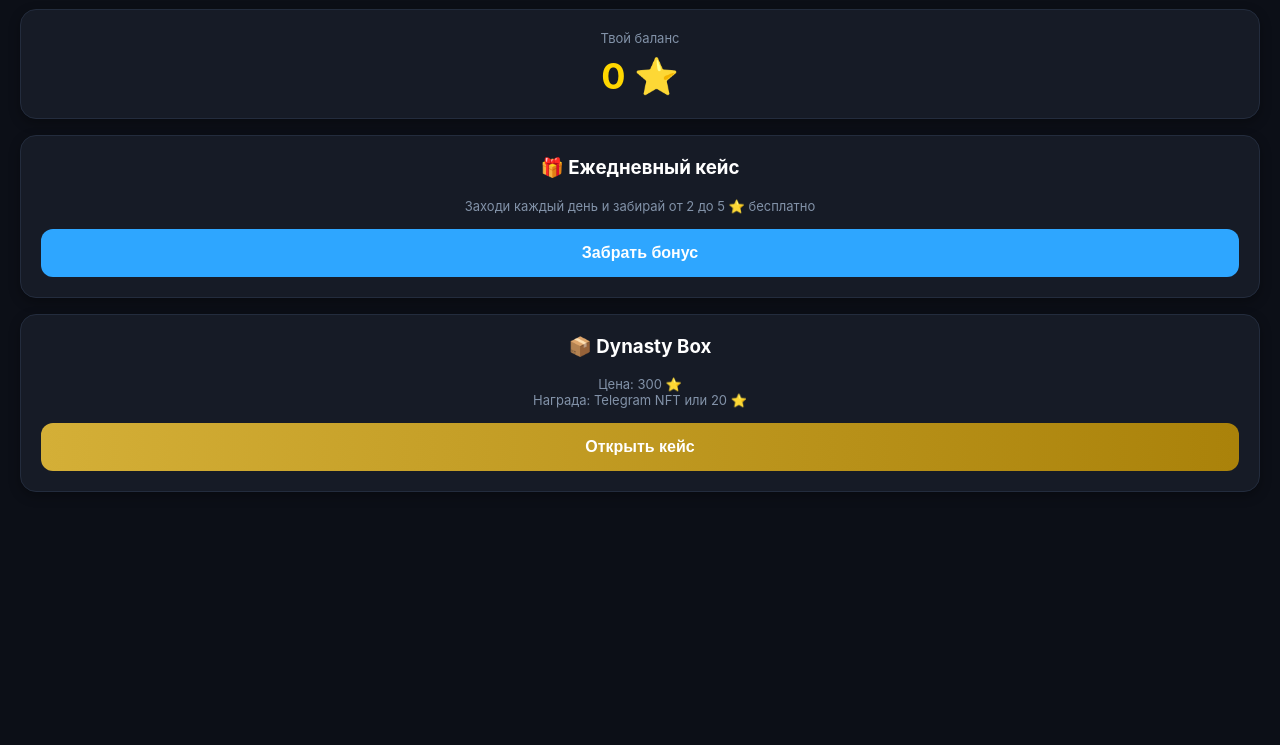
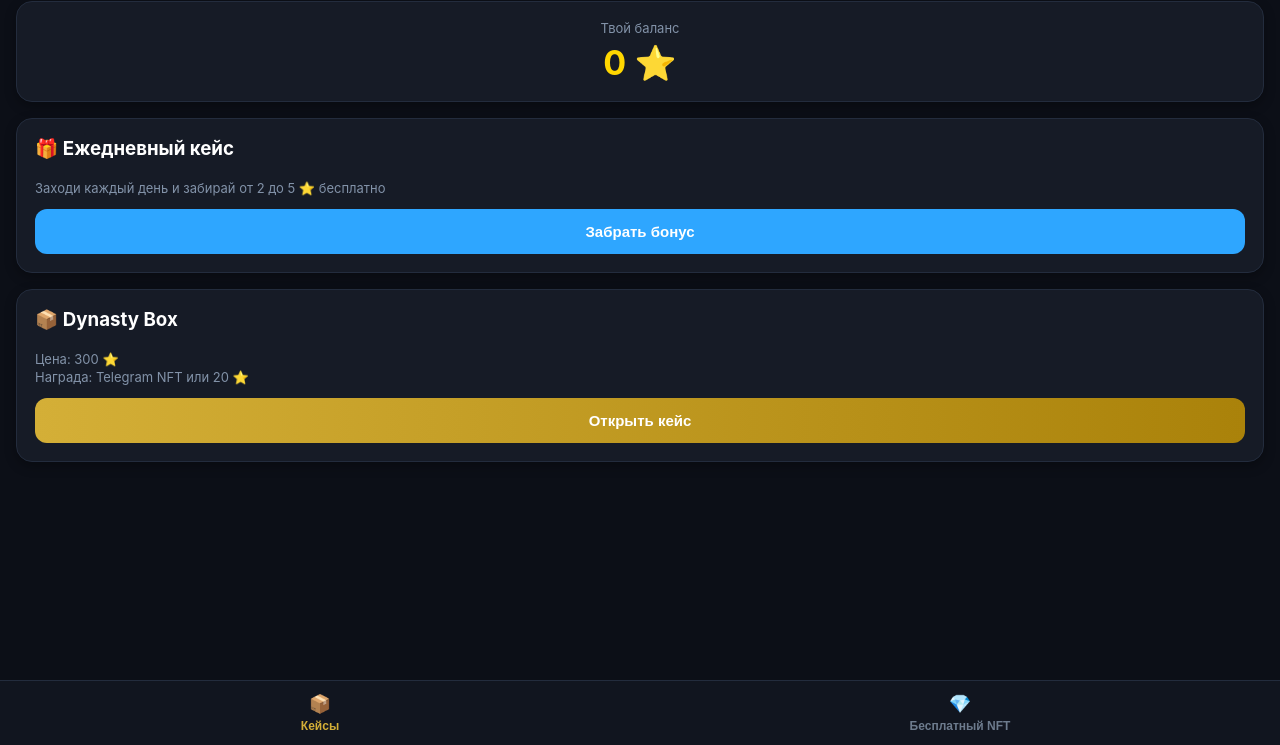
Before and after one commit to dynastygift/dynasty.github.io, a website: page index.html in a window 1280 px wide. Shown: the part 55-800 px from the top of the page. Drawn offline with Linux system fonts and the light colour scheme; no server answers.

Commit message:
Update index.html

```diff
--- a/index.html
+++ b/index.html
@@ -7,19 +7,132 @@
   <script src="https://telegram.org/js/telegram-web-app.js"></script>
   <style>
     * { box-sizing: border-box; }
-    body { font-family: -apple-system, BlinkMacSystemFont, 'Segoe UI', Roboto, sans-serif; background: #0c0f17; color: #fff; margin: 0; padding: 20px; text-align: center; }
-    .header-title { font-size: 20px; font-weight: 800; letter-spacing: 1px; color: #d4af37; text-transform: uppercase; margin-bottom: 20px; }
-    .card { background: #161b26; padding: 20px; border-radius: 16px; margin-bottom: 16px; border: 1px solid #232c3d; box-shadow: 0 4px 12px rgba(0,0,0,0.3); }
-    .balance-val { font-size: 36px; font-weight: bold; color: #ffd700; margin-top: 8px; }
-    button { width: 100%; background: #2ea6ff; color: #fff; border: none; padding: 15px; border-radius: 12px; font-size: 16px; font-weight: bold; cursor: pointer; }
+    body {
+      font-family: -apple-system, BlinkMacSystemFont, 'Segoe UI', Roboto, sans-serif;
+      background: #0c0f17;
+      color: #fff;
+      margin: 0;
+      padding: 16px 16px 80px 16px;
+      text-align: center;
+    }
+    .header-title {
+      font-size: 20px;
+      font-weight: 800;
+      letter-spacing: 1px;
+      color: #d4af37;
+      text-transform: uppercase;
+      margin-bottom: 16px;
+    }
+    .card {
+      background: #161b26;
+      padding: 18px;
+      border-radius: 16px;
+      margin-bottom: 16px;
+      border: 1px solid #232c3d;
+      box-shadow: 0 4px 12px rgba(0,0,0,0.3);
+      text-align: left;
+    }
+    .text-center { text-align: center; }
+    .balance-val {
+      font-size: 34px;
+      font-weight: bold;
+      color: #ffd700;
+      margin-top: 6px;
+    }
+    button {
+      width: 100%;
+      background: #2ea6ff;
+      color: #fff;
+      border: none;
+      padding: 14px;
+      border-radius: 12px;
+      font-size: 15px;
+      font-weight: bold;
+      cursor: pointer;
+      text-decoration: none;
+      display: inline-block;
+      text-align: center;
+    }
     button:active { transform: scale(0.97); }
-    .desc { font-size: 13px; color: #8292a8; margin-bottom: 15px; }
+    .btn-gold {
+      background: linear-gradient(90deg, #d4af37, #aa820a);
+    }
+    .desc {
+      font-size: 13px;
+      color: #8292a8;
+      margin-bottom: 12px;
+      line-height: 1.4;
+    }
+
+    /* Навигация по вкладкам внизу экрана */
+    .tab-bar {
+      position: fixed;
+      bottom: 0;
+      left: 0;
+      right: 0;
+      height: 65px;
+      background: #11151f;
+      border-top: 1px solid #232c3d;
+      display: flex;
+      justify-content: space-around;
+      align-items: center;
+      z-index: 1000;
+    }
+    .tab-btn {
+      background: none;
+      border: none;
+      color: #6d7b8d;
+      font-size: 12px;
+      display: flex;
+      flex-direction: column;
+      align-items: center;
+      gap: 4px;
+      padding: 8px 0;
+      cursor: pointer;
+    }
+    .tab-btn.active {
+      color: #d4af37;
+      font-weight: bold;
+    }
+    .tab-btn span {
+      font-size: 18px;
+    }
+    .tab-content {
+      display: none;
+    }
+    .tab-content.active {
+      display: block;
+    }
+
+    /* Стили списка условий */
+    .task-step {
+      margin-bottom: 12px;
+      font-size: 13px;
+      color: #cfd6e0;
+      line-height: 1.4;
+    }
+    .task-step strong {
+      color: #ffd700;
+    }
+    .badge {
+      display: inline-block;
+      background: rgba(212, 175, 55, 0.15);
+      color: #d4af37;
+      padding: 4px 8px;
+      border-radius: 6px;
+      font-size: 11px;
+      font-weight: bold;
+      margin-bottom: 8px;
+    }
   </style>
 </head>
 <body>
+
   <div class="header-title">Dynasty Gifts</div>
 
-  <div class="card">
+  <!-- ВКЛАДКА 1: КЕЙСЫ И БАЛАНС -->
+  <div id="tab-cases" class="tab-content active">
+    <div class="card text-center">
       <div style="font-size: 13px; color: #8292a8;">Твой баланс</div>
       <div class="balance-val"><span id="balance">0</span> ⭐</div>
     </div>
@@ -33,7 +146,55 @@
     <div class="card">
       <h3 style="margin-top:0;">📦 Dynasty Box</h3>
       <div class="desc">Цена: 300 ⭐<br>Награда: Telegram NFT или 20 ⭐</div>
-    <button onclick="openCase()" style="background: linear-gradient(90deg, #d4af37, #aa820a);">Открыть кейс</button>
+      <button class="btn-gold" onclick="openCase()">Открыть кейс</button>
+    </div>
+  </div>
+
+  <!-- ВКЛАДКА 2: ПОЛУЧЕНИЕ БЕСПЛАТНОГО NFT (ЗАДАНИЯ) -->
+  <div id="tab-nft" class="tab-content">
+    <div class="card">
+      <div class="badge">АКЦИЯ</div>
+      <h3 style="margin: 0 0 8px 0; color: #fff;">Бесплатный Telegram NFT</h3>
+      <div class="desc">Выполни все условия в TikTok, отправь скриншоты модератору и получи подарок на аккаунт.</div>
+
+      <hr style="border: 0; border-top: 1px solid #232c3d; margin: 12px 0;">
+
+      <div class="task-step">
+        <strong>1. Поиск:</strong> Вбей в поиске TikTok: <em>«подарки тг»</em>, <em>«телеграм подарки»</em> или <em>«бесплатные подарки»</em>.
+      </div>
+      <div class="task-step">
+        <strong>2. 30 комментариев:</strong> Оставь под 30 разными роликами комментарии вида:<br>
+        • <em>@DynastyGiftBot реально работает</em><br>
+        • <em>без рофла, @DynastyGiftBot имба</em><br>
+        • <em>@DynastyGiftBot я тут получил)</em>
+      </div>
+      <div class="task-step">
+        <strong>3. Лайки:</strong> Найди и пролайкай 30 других комментариев с упоминанием <em>@DynastyGiftBot</em>.
+      </div>
+      <div class="task-step">
+        <strong>4. 10 ответов:</strong> Ответь на 10 комментариев фразами:<br>
+        • <em>спасибо!!</em> / <em>реально работает</em> / <em>боже спасибо</em>
+      </div>
+      <div class="task-step">
+        <strong>5. Отчет:</strong> Сделай скриншоты всех выполненных действий.
+      </div>
+
+      <a href="https://t.me/alisamoderator" target="_blank" style="text-decoration: none;">
+        <button class="btn-gold" style="margin-top: 10px;">Отправить скриншоты (@alisamoderator)</button>
+      </a>
+    </div>
+  </div>
+
+  <!-- НИЖНЯЯ ПАНЕЛЬ ПЕРЕКЛЮЧЕНИЯ ВКЛАДОК -->
+  <div class="tab-bar">
+    <button class="tab-btn active" onclick="switchTab('cases', this)">
+      <span>📦</span>
+      Кейсы
+    </button>
+    <button class="tab-btn" onclick="switchTab('nft', this)">
+      <span>💎</span>
+      Бесплатный NFT
+    </button>
   </div>
 
   <script>
@@ -42,6 +203,15 @@
 
     const API_URL = 'https://dynasty-github-io.onrender.com/api';
     const userId = tg?.initDataUnsafe?.user?.id || 'demo_user';
+
+    // Логика переключения табов
+    function switchTab(tabId, el) {
+      document.querySelectorAll('.tab-content').forEach(tab => tab.classList.remove('active'));
+      document.querySelectorAll('.tab-btn').forEach(btn => btn.classList.remove('active'));
+
+      document.getElementById(`tab-${tabId}`).classList.add('active');
+      el.classList.add('active');
+    }
 
     async function loadData() {
       try {
```
Lines whose indentation alone changed are shown as unchanged.
